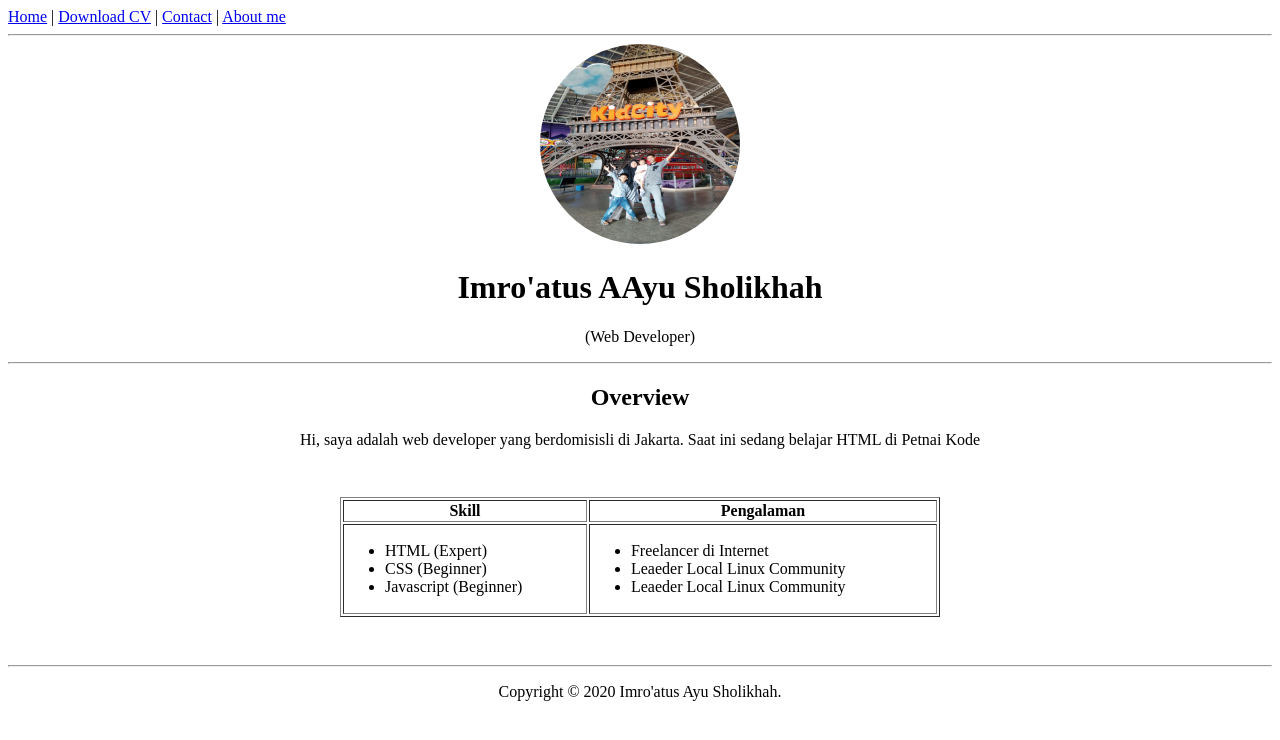
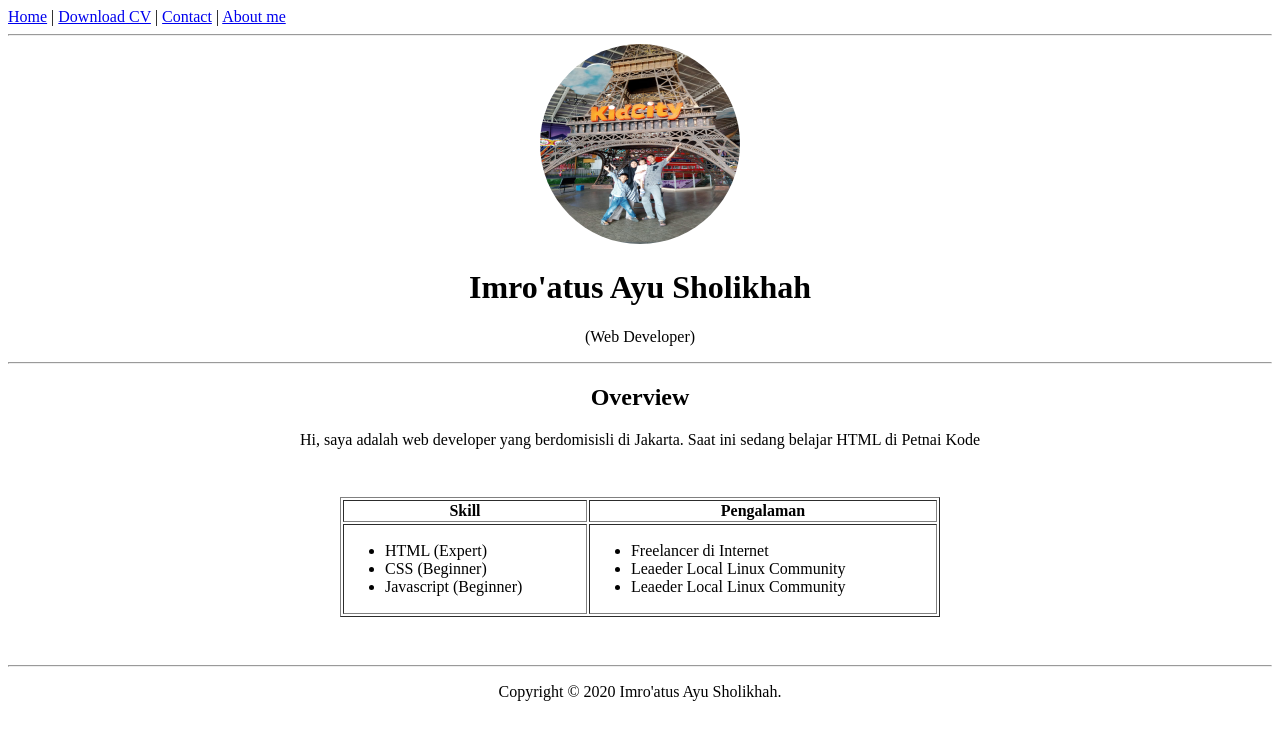
Before and after one commit to Ayu1906/biodata.github.io, a plain HTML site: page index.html in a window 1280 px wide. Drawn offline with Linux system fonts and the light colour scheme; files whose address does not match are found by name.

Commit message:
Update index.html

```diff
--- a/index.html
+++ b/index.html
@@ -19,7 +19,7 @@
 
     <header style="text-align: center;">
         <img src="image/foto-profile.jpg" width="200" height="200" style="border-radius: 50%;"/>
-        <h1>Imro'atus AAyu Sholikhah</h1>
+        <h1>Imro'atus Ayu Sholikhah</h1>
         <p>(Web Developer)</p>
     </header>
 
```
